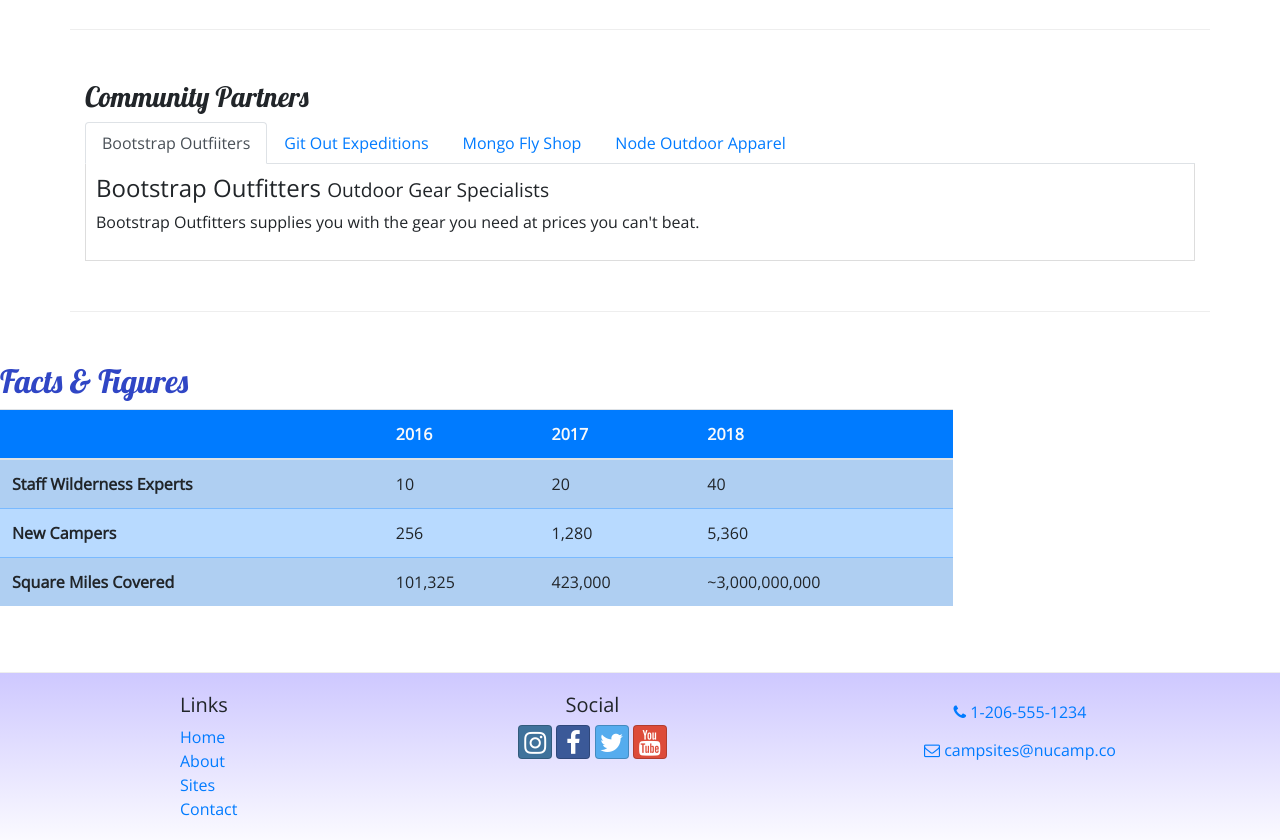
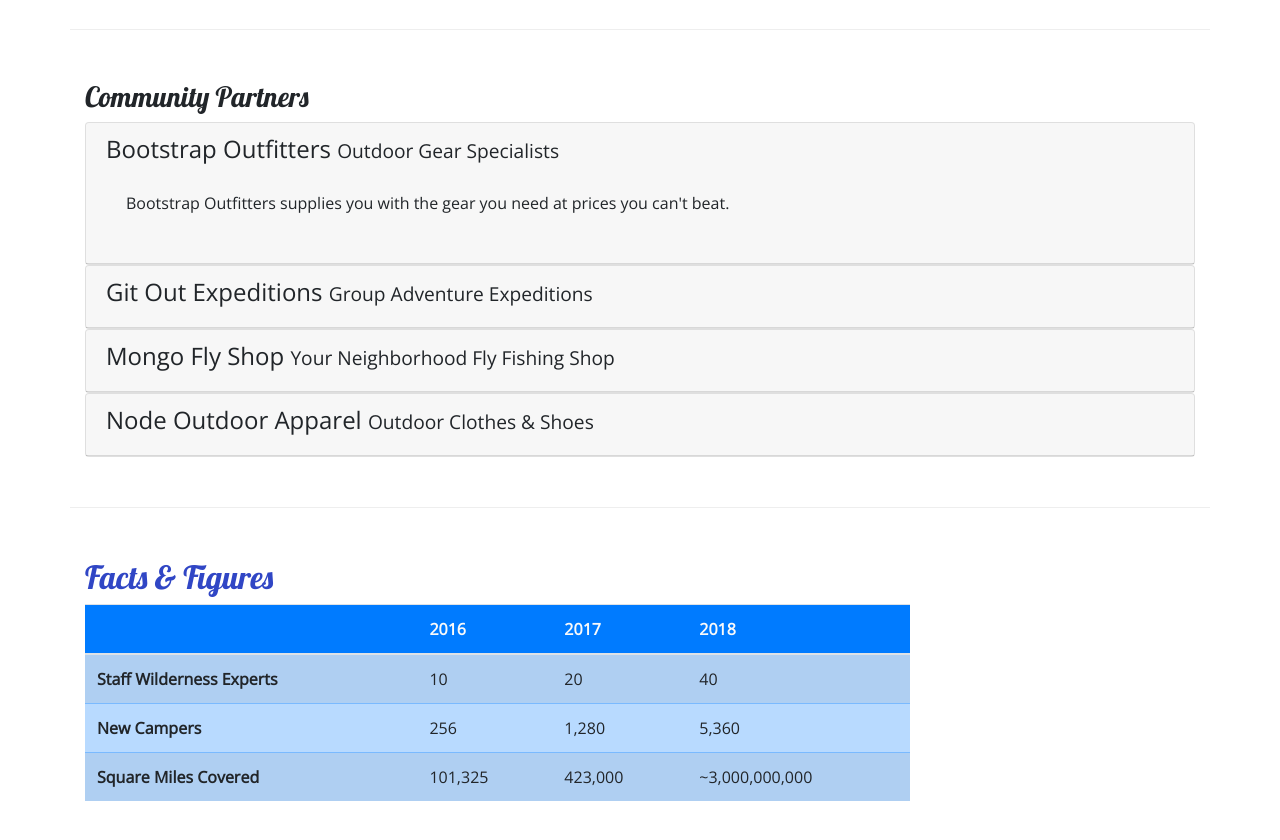
Before and after one commit to kristinealli/NuCampCampSite, a website: page aboutus.html in a window 1280 px wide. Shown: the part 900-1740 px from the top of the page. Drawn offline with nearby package versions, Linux system fonts and the light colour scheme.

Commit message:
Accordion

```diff
--- a/aboutus.html
+++ b/aboutus.html
@@ -104,6 +104,75 @@
         <div class="row row-content">
             <div class="col">
                 <h3>Community Partners</h3>
+            <!--    <li class="nav-item"><a class="nav-link active" href="#bootstrap" role="tab" data-toggle="tab">Bootstrap Outfiiters</a></li>
+                    <li class="nav-item"><a class="nav-link" href="#git" role="tab" data-toggle="tab">Git Out Expeditions</a></li>
+                    <li class="nav-item"><a class="nav-link" href="#mongo" role="tab" data-toggle="tab">Mongo Fly Shop</a></li>
+                    <li class="nav-item"><a class="nav-link" href="#node" role="tab" data-toggle="tab">Node Outdoor Apparel</a></li>-->
+
+                <div id="accordion">
+                    <div class="card"> <!--Bootstrap Outfitters-->
+                        <div role="tab" class="card-header">
+                            <h4>
+                                <a data-toggle="collapse" data-target="#bootstrap">
+                                    Bootstrap Outfitters <small>Outdoor Gear Specialists</small>
+                                </a>
+                            </h4>
+                            <div class="collapse show" id="bootstrap" data-parent="#accordion">
+                                <div class="card-body">
+                                    <p class="d-none d-sm-block">Bootstrap Outfitters supplies you with the gear you need at prices you can't beat.</p>
+                                </div>
+                            </div>
+                        </div>
+                    </div> <!--end Bootstrap Outfitters-->
+                    <div class="card"> <!-- Git Adventure Expeditions-->
+                        <div role="tab" class="card-header">
+                            <h4>
+                                <a class="collapsed" data-toggle="collapse" data-target="#git">
+                                    Git Out Expeditions <small>Group Adventure Expeditions</small>
+                                </a>
+                            </h4>
+                            <div class="collapse" id="git" data-parent="#accordion">
+                                <div class="card-body">
+                                    <p class="d-none d-sm-block">Join Git Out Expeditions to explore new horizons with a group of other adventurers!</p>
+                                </div>
+                            </div>
+                        </div>
+                    </div> <!-- end Git Adventure Expeditions-->
+                    <div class="card"> <!-- Mongo Fly Fishing-->
+                        <div role="tab" class="card-header">
+                            <h4>
+                                <a class="collapsed" data-toggle="collapse" data-target="#mongo">
+                                    Mongo Fly Shop <small>Your Neighborhood Fly Fishing Shop</small>
+                                </a>
+                            </h4>
+                            <div class="collapse" id="mongo" data-parent="#accordion">
+                                <div class="card-body">
+                                    <p class="d-none d-sm-block">Need a new fishing pole, a tacklebox, or flies of all kinds? Stop by Mongo Fly Shop.</p>
+                                </div>
+                            </div>
+                        </div>
+                    </div> <!-- end Mongo Fly Fishing-->
+                    <div class="card"> <!--Node Outdoor-->
+                        <div role="tab" class="card-header">
+                            <h4>
+                                <a class="collapsed" data-toggle="collapse" data-target="#node">
+                                    Node Outdoor Apparel <small>Outdoor Clothes & Shoes</small>
+                                </a>
+                            </h4>
+                            <div class="collapse" id="node" data-parent="#accordion">
+                                <div class="card-body">
+                                    <p class="d-none d-sm-block">From polar fleeces to swimsuits, hiking boots to waders, a visit to Node will be sure to get you covered.</p>
+                                </div>
+                            </div>
+                        </div>
+                    </div> <!-- end Node Outdoor->
+                </div> <!--Closes Accordion-->
+            </div> <!--Closes Community Partners 'col'-->
+        </div> <!--Closes Community Partners 'row'-->
+
+        <!--<div class="row row-content">
+            <div class="col">
+                <h3>Community Partners</h3>
                 <ul class="nav nav-tabs">
                     <li class="nav-item"><a class="nav-link active" href="#bootstrap" role="tab" data-toggle="tab">Bootstrap Outfiiters</a></li>
                     <li class="nav-item"><a class="nav-link" href="#git" role="tab" data-toggle="tab">Git Out Expeditions</a></li>
@@ -129,7 +198,7 @@
                     </div>
                 </div>
             </div>
-        </div>
+        </div> -->
     </div>
 
             <!-- Facts & Figures -->
--- a/css/styles.css
+++ b/css/styles.css
@@ -41,3 +41,8 @@
 .navbar {
     background-color: #901CAD;
 }
+
+a, a:hover {
+    color: inherit;
+    text-decoration: none;
+}
```
